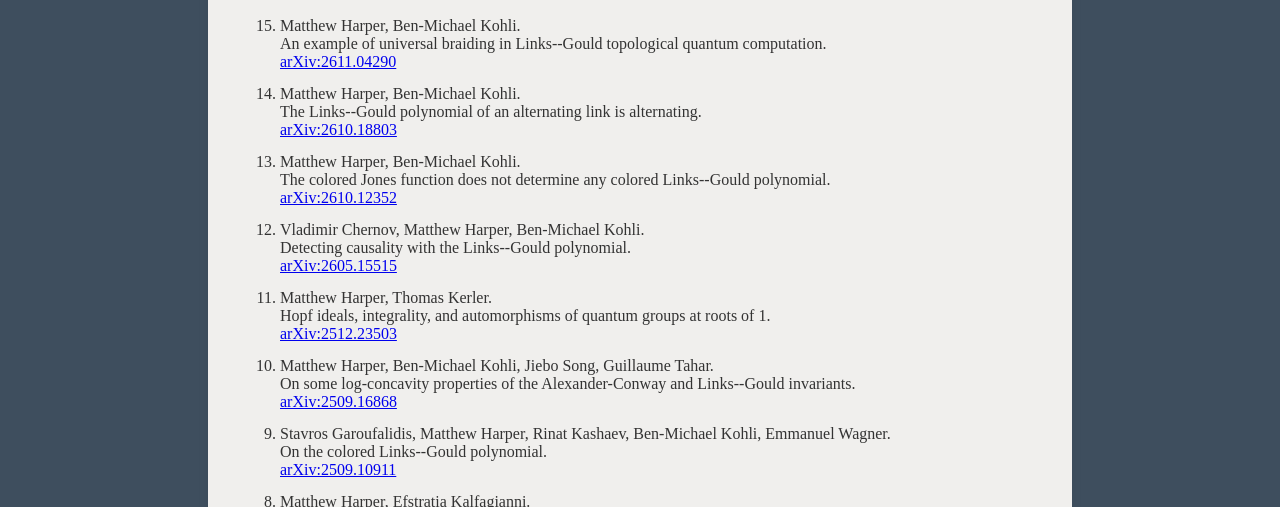
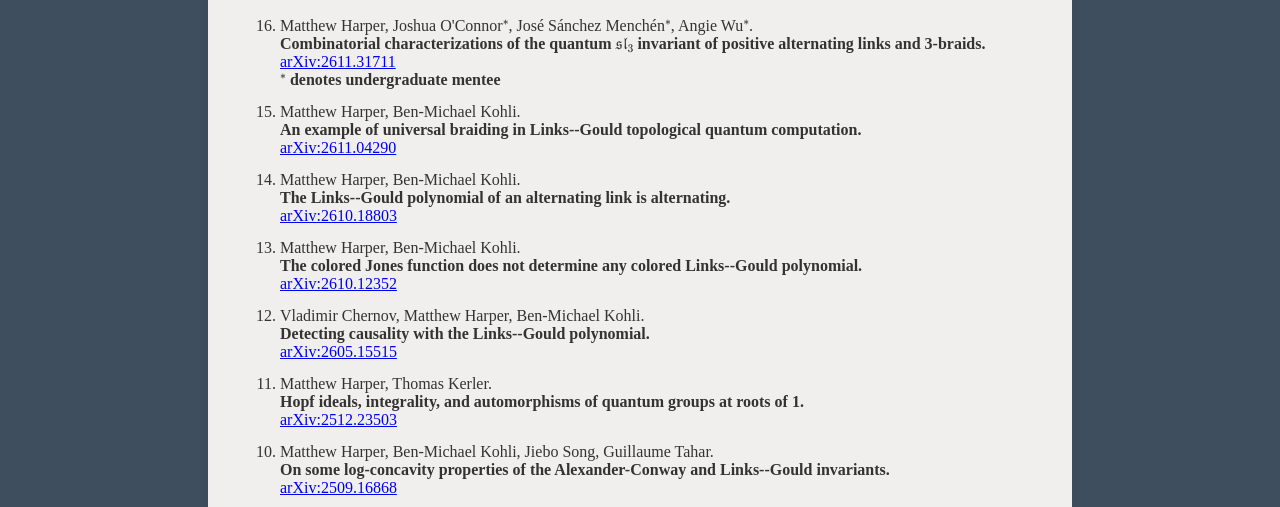
Before and after one commit to mrhmath/mrhmath.github.io, a plain HTML site: page research.html in a window 1280 px wide. Shown: the part 237-744 px from the top of the page. Drawn offline with nearby package versions, Linux system fonts and the light colour scheme.

Commit message:
Update website

```diff
--- a/research.html
+++ b/research.html
@@ -31,7 +31,15 @@
 	<p> Code that I use in my work is available at <a href="https://github.com/mrhmath">github.com/mrhmath</a>.
 </p>
     <h2>Publications</h2>
-    <ol start="15" reversed>
+    <ol start="16" reversed>
+      <li>
+        Matthew Harper, Joshua O'Connor\(^\ast\), José Sánchez Menchén\(^\ast\), Angie Wu\(^\ast\).<br>
+        <strong>Combinatorial characterizations of the quantum \(\mathfrak{sl}_3\) invariant of positive alternating links and 3-braids.</strong><br>
+        <span class="links">
+        <a href="https://arxiv.org/abs/2611.31711">arXiv:2611.31711</a><br>
+        <strong>\(^\ast\) denotes undergraduate mentee</strong>
+	</span>
+      </li>
         <li>
         Matthew Harper, Ben-Michael Kohli.<br>
         <strong>An example of universal braiding in Links--Gould topological quantum computation.</strong><br>
--- a/style.css
+++ b/style.css
@@ -78,7 +78,7 @@ img {
 }
 
 strong {
-  font-weight: normal;
+  font-weight: 700;
   color: inherit;
 }
 
```
Also changed, not shown: teaching.html (+3 -2 lines).
